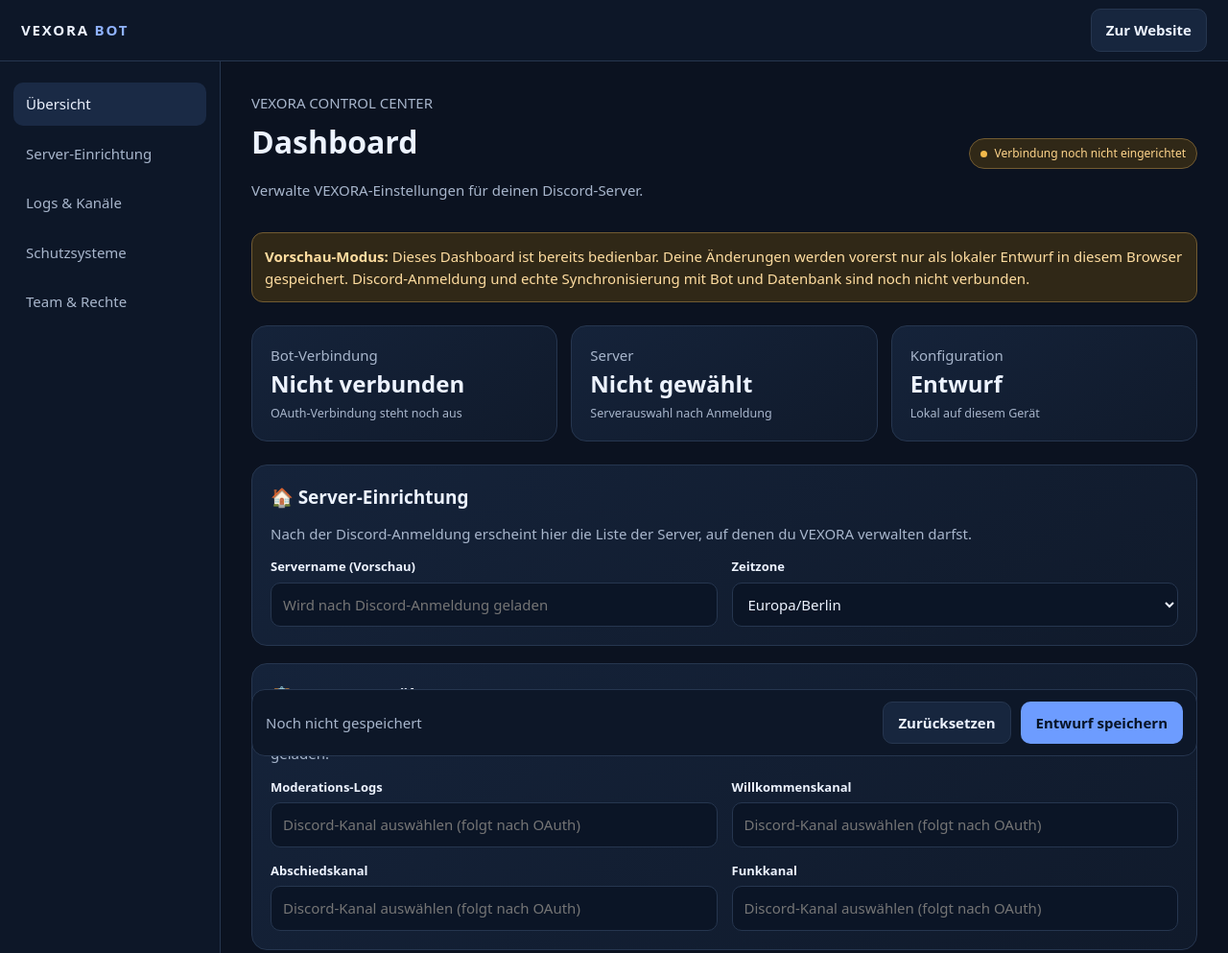
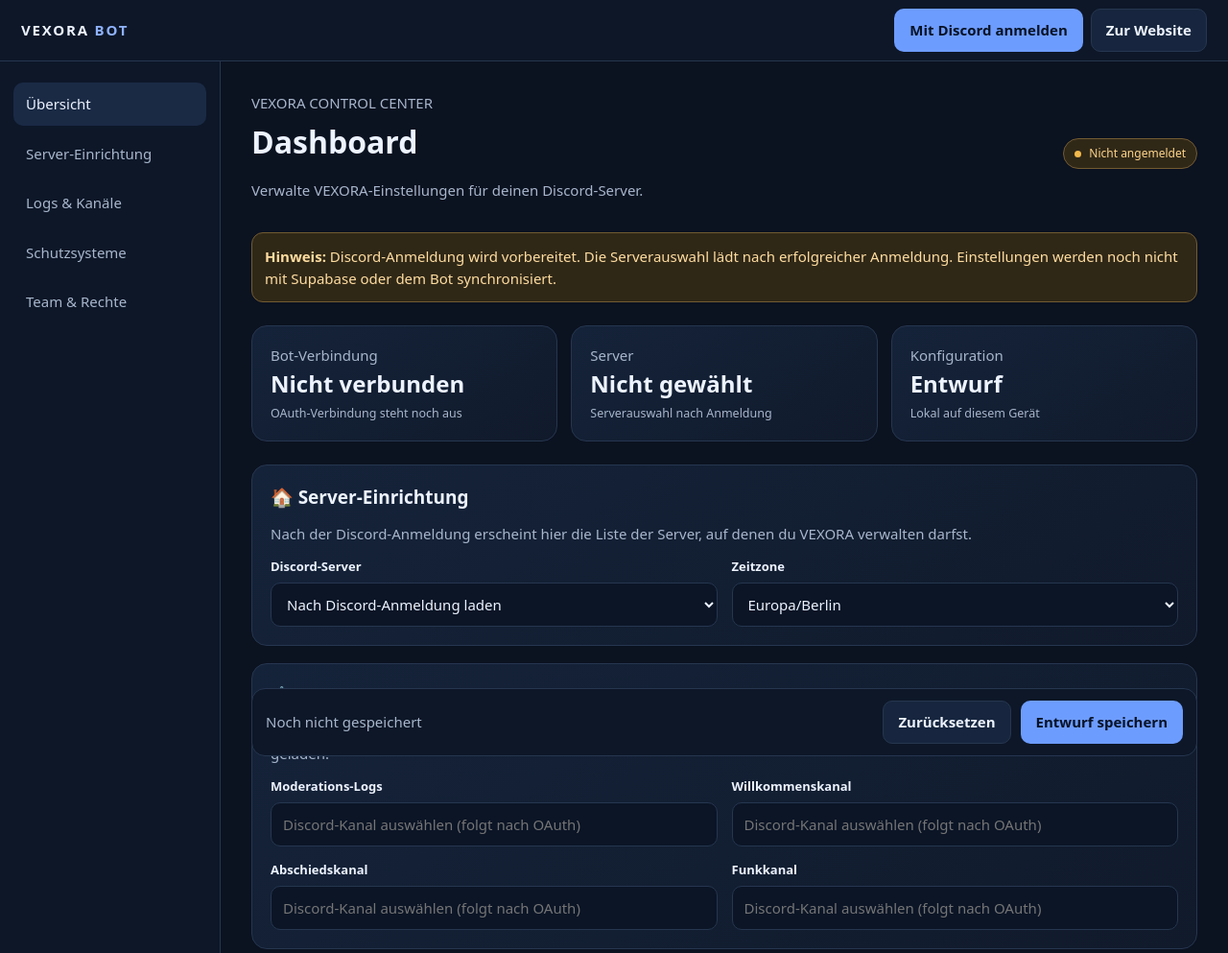
Before and after one commit to dustinkawasaki/Vexora-funk, a website: page dashboard.html in a window 1280 px wide. Shown: the top 993 px of the page at 96% size. Drawn offline with Linux system fonts and the light colour scheme.

Commit message:
Add Discord OAuth login and server list to dashboard

```diff
--- a/dashboard.html
+++ b/dashboard.html
@@ -12,20 +12,20 @@ header{height:64px;border-bottom:1px solid var(--line);display:flex;align-items:
 @media(max-width:760px){.layout{grid-template-columns:1fr}aside{border-right:0;border-bottom:1px solid var(--line);padding:9px;overflow:auto}.nav{display:flex;min-width:max-content}.nav a{padding:8px 11px}main{padding:22px 16px}.cards{grid-template-columns:1fr}.fieldgrid{grid-template-columns:1fr}header{padding:0 14px}}
 </style></head>
 <body>
-<header><a class="brand" href="./">VEXORA <span>BOT</span></a><a class="btn" href="./">Zur Website</a></header>
+<header><a class="brand" href="./">VEXORA <span>BOT</span></a><div style="display:flex;gap:8px;align-items:center"><a class="btn primary" href="https://vexora-discord.dustinleon11.workers.dev/auth/login">Mit Discord anmelden</a><a class="btn" href="./">Zur Website</a></div></header>
 <div class="layout">
 <aside><nav class="nav">
 <a class="active" href="#overview">Übersicht</a><a href="#setup">Server-Einrichtung</a><a href="#logs">Logs & Kanäle</a><a href="#protection">Schutzsysteme</a><a href="#team">Team & Rechte</a>
 </nav></aside>
 <main>
-<div style="display:flex;justify-content:space-between;align-items:center;gap:12px;flex-wrap:wrap"><div><p class="muted" style="margin:0 0 5px">VEXORA CONTROL CENTER</p><h1>Dashboard</h1><p class="muted">Verwalte VEXORA-Einstellungen für deinen Discord-Server.</p></div><span class="status"><i class="dot"></i> Verbindung noch nicht eingerichtet</span></div>
-<div class="notice" id="connectionNotice"><b>Vorschau-Modus:</b> Dieses Dashboard ist bereits bedienbar. Deine Änderungen werden vorerst nur als lokaler Entwurf in diesem Browser gespeichert. Discord-Anmeldung und echte Synchronisierung mit Bot und Datenbank sind noch nicht verbunden.</div>
+<div style="display:flex;justify-content:space-between;align-items:center;gap:12px;flex-wrap:wrap"><div><p class="muted" style="margin:0 0 5px">VEXORA CONTROL CENTER</p><h1>Dashboard</h1><p class="muted">Verwalte VEXORA-Einstellungen für deinen Discord-Server.</p></div><span class="status" id="connectionStatus"><i class="dot"></i> Nicht angemeldet</span></div>
+<div class="notice" id="connectionNotice"><b>Hinweis:</b> Discord-Anmeldung wird vorbereitet. Die Serverauswahl lädt nach erfolgreicher Anmeldung. Einstellungen werden noch nicht mit Supabase oder dem Bot synchronisiert.</div>
 <section id="overview" class="cards">
 <div class="card"><div class="muted">Bot-Verbindung</div><div class="metric">Nicht verbunden</div><small class="muted">OAuth-Verbindung steht noch aus</small></div>
 <div class="card"><div class="muted">Server</div><div class="metric" id="serverMetric">Nicht gewählt</div><small class="muted">Serverauswahl nach Anmeldung</small></div>
 <div class="card"><div class="muted">Konfiguration</div><div class="metric" id="configMetric">Entwurf</div><small class="muted">Lokal auf diesem Gerät</small></div>
 </section>
-<section class="section" id="setup"><h2>🏠 Server-Einrichtung</h2><p>Nach der Discord-Anmeldung erscheint hier die Liste der Server, auf denen du VEXORA verwalten darfst.</p><div class="fieldgrid"><div class="field"><label for="serverName">Servername (Vorschau)</label><input id="serverName" placeholder="Wird nach Discord-Anmeldung geladen"></div><div class="field"><label for="timezone">Zeitzone</label><select id="timezone"><option value="Europe/Berlin">Europa/Berlin</option><option value="UTC">UTC</option></select></div></div></section>
+<section class="section" id="setup"><h2>🏠 Server-Einrichtung</h2><p>Nach der Discord-Anmeldung erscheint hier die Liste der Server, auf denen du VEXORA verwalten darfst.</p><div class="fieldgrid"><div class="field"><label for="serverName">Discord-Server</label><select id="serverName"><option value="">Nach Discord-Anmeldung laden</option></select></div><div class="field"><label for="timezone">Zeitzone</label><select id="timezone"><option value="Europe/Berlin">Europa/Berlin</option><option value="UTC">UTC</option></select></div></div></section>
 <section class="section" id="logs"><h2>📋 Logs & Kanäle</h2><p>Wähle, wohin VEXORA Ereignisse und Meldungen senden soll. Echte Kanallisten werden nach der sicheren Discord-Verbindung geladen.</p><div class="fieldgrid">
 <div class="field"><label for="logChannel">Moderations-Logs</label><input id="logChannel" placeholder="Discord-Kanal auswählen (folgt nach OAuth)"></div>
 <div class="field"><label for="welcomeChannel">Willkommenskanal</label><input id="welcomeChannel" placeholder="Discord-Kanal auswählen (folgt nach OAuth)"></div>
@@ -45,13 +45,13 @@ header{height:64px;border-bottom:1px solid var(--line);display:flex;align-items:
 <script>
 const ids=["serverName","timezone","logChannel","welcomeChannel","goodbyeChannel","funkChannel","logsEnabled","filterEnabled","spamEnabled","raidEnabled","welcomeEnabled","moderatorRole","promotePermission"];
 const defaults={timezone:"Europe/Berlin",logsEnabled:true,filterEnabled:false,spamEnabled:false,raidEnabled:false,welcomeEnabled:false,promotePermission:"manage_roles"};
-const status=document.getElementById("saveStatus");
+const status=document.getElementById("saveStatus");\nconst API="https://vexora-discord.dustinleon11.workers.dev";\nasync function connectDiscord(){try{const [meRes,guildRes]=await Promise.all([fetch(API+"/api/me",{credentials:"include"}),fetch(API+"/api/guilds",{credentials:"include"})]);if(!meRes.ok||!guildRes.ok)throw new Error("not connected");const me=await meRes.json(),data=await guildRes.json();const sel=document.getElementById("serverName");sel.innerHTML="<option value=\"\">Server auswählen</option>";for(const g of data.guilds||[]){const o=document.createElement("option");o.value=g.id;o.textContent=g.name;sel.appendChild(o);}document.getElementById("connectionStatus").innerHTML="<i class=\"dot\"></i> Angemeldet: "+(me.user.global_name||me.user.username);document.getElementById("connectionNotice").innerHTML="<b>Discord verbunden.</b> Wähle einen Server, den du verwalten darfst. Die Einstellungen werden noch nicht in Supabase gespeichert.";document.getElementById("serverMetric").textContent=(data.guilds||[]).length+" verfügbar";}catch{document.getElementById("connectionNotice").innerHTML="<b>Noch nicht angemeldet.</b> Klicke oben auf „Mit Discord anmelden“. Falls du dich bereits angemeldet hast und es hier nicht erkannt wird, können die Browser-Datenschutzeinstellungen Drittanbieter-Cookies blockieren.";}}
 function read(){const data={};for(const id of ids){const el=document.getElementById(id);data[id]=el.type==="checkbox"?el.checked:el.value;}return data;}
 function apply(data){for(const id of ids){const el=document.getElementById(id);if(data[id]!==undefined){if(el.type==="checkbox")el.checked=Boolean(data[id]);else el.value=data[id];}}}
 function refresh(){document.getElementById("configMetric").textContent="Entwurf";const n=document.getElementById("serverName").value.trim();document.getElementById("serverMetric").textContent=n||"Nicht gewählt";}
 try{const saved=JSON.parse(localStorage.getItem("vexora-dashboard-draft")||"null");if(saved)apply(saved);else apply(defaults);}catch{apply(defaults);}
 document.getElementById("saveBtn").addEventListener("click",()=>{try{localStorage.setItem("vexora-dashboard-draft",JSON.stringify(read()));status.textContent="Entwurf auf diesem Gerät gespeichert";refresh();}catch{status.textContent="Speichern in diesem Browser nicht möglich";}});
 document.getElementById("resetBtn").addEventListener("click",()=>{localStorage.removeItem("vexora-dashboard-draft");apply(defaults);status.textContent="Entwurf zurückgesetzt";refresh();});
-document.getElementById("serverName").addEventListener("input",refresh);refresh();
+document.getElementById("serverName").addEventListener("change",()=>{const s=document.getElementById("serverName");document.getElementById("serverMetric").textContent=s.options[s.selectedIndex]?.text||"Nicht gewählt";});refresh();if(new URLSearchParams(location.search).has("auth")){history.replaceState({},document.title,location.pathname);if(location.search.includes("success"))status.textContent="Discord-Anmeldung erfolgreich";}connectDiscord();
 if("serviceWorker"in navigator)window.addEventListener("load",()=>navigator.serviceWorker.register("./service-worker.js").catch(()=>{}));
 </script></body></html>
```
